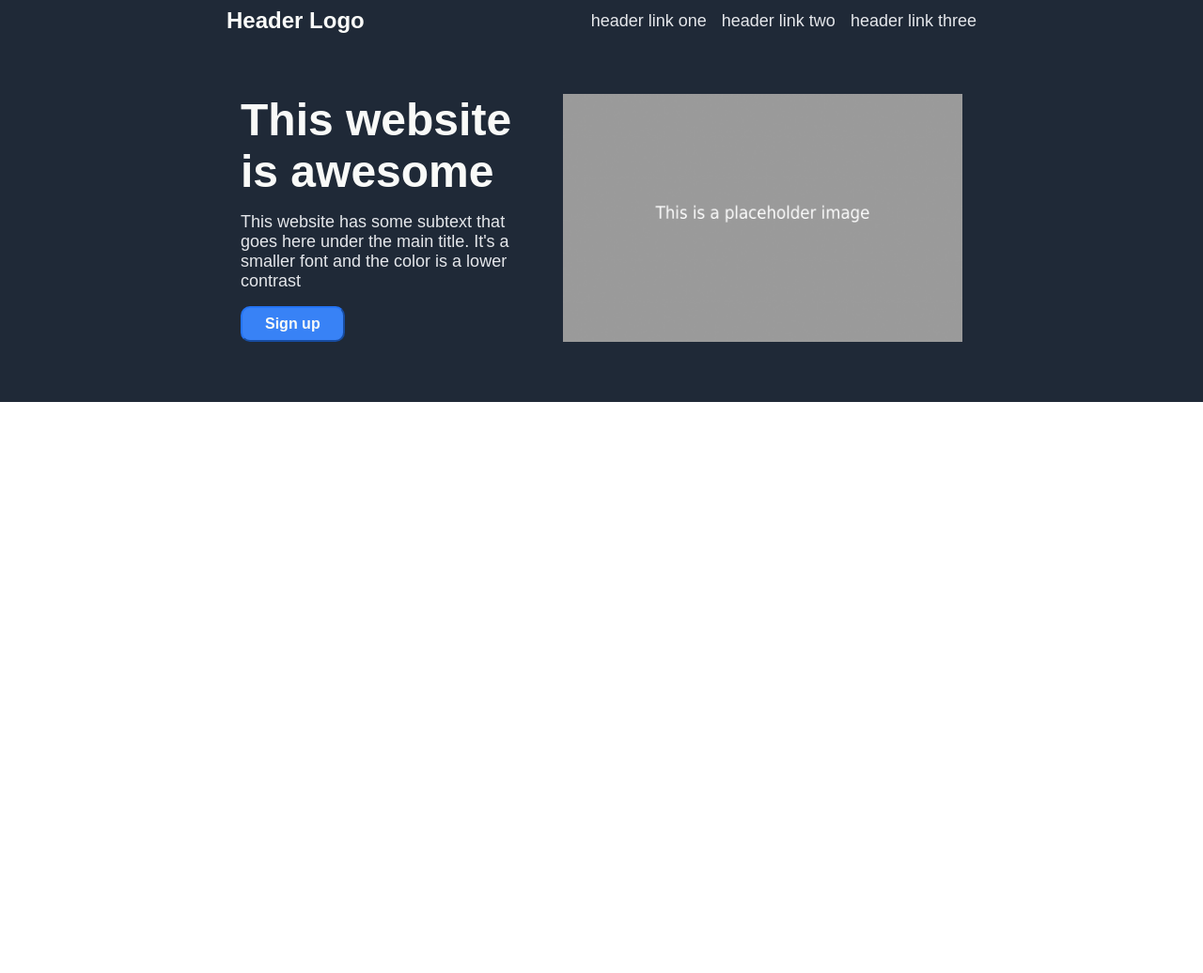
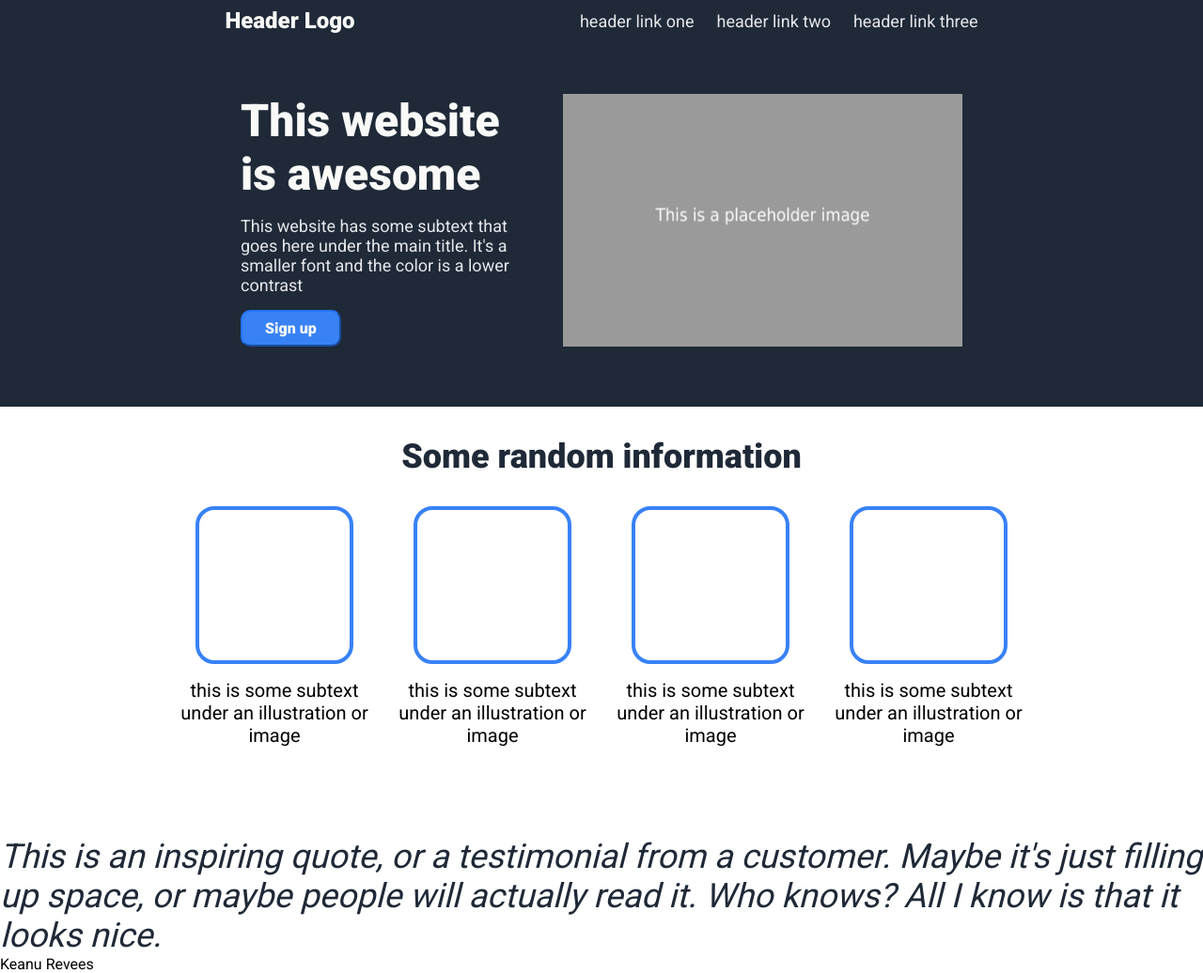
Before and after one commit to Istavro/landing-page, a plain HTML site: page index.html in a window 1280 px wide. Shown: the whole page at 94% size. Before the commit the page ends 800 px from the top, so only its background shows below. Drawn offline with Linux system fonts and the light colour scheme.

Commit message:
Finish info section

```diff
--- a/index.html
+++ b/index.html
@@ -10,9 +10,7 @@
 <body>
     <div class="hero">
         <div class="header">
-            <div class="logo">
-                Header Logo
-            </div>
+            <div class="logo">Header Logo</div>
             <ul>
                 <li><a href="#">header link one</a></li>
                 <li><a href="#">header link two</a></li>
@@ -28,8 +26,35 @@
             <img class="place-holder" src="./assets/place-holder.jpg" alt="This is a place holder image">
         </div>
     </div>
-    <div class="information"></div>
-    <div class="quote"></div>
+    <div class="information">
+        <div class="info-title">Some random information</div>
+        <div class="info-container">
+            <div class="card">
+                <div class="square"></div>
+                <p>this is some subtext under an illustration or image</p>
+            </div>
+
+            <div class="card">
+                <div class="square"></div>
+                <p>this is some subtext under an illustration or image</p>
+            </div>
+
+            <div class="card">
+                <div class="square"></div>
+                <p>this is some subtext under an illustration or image</p>
+            </div>
+
+            <div class="card">
+                <div class="square"></div>
+                <p>this is some subtext under an illustration or image</p>
+            </div>
+        </div>
+    </div>
+
+    <div class="quote-container">
+        <p class="quote">This is an inspiring quote, or a testimonial from a customer. Maybe it's just filling up space, or maybe people will actually read it. Who knows? All I know is that it looks nice.</p>
+        <div class="author">Keanu Revees</div>
+    </div>
     <div class="sign-up"></div>
     <div class="footer"></div>
 </body>
--- a/style.css
+++ b/style.css
@@ -1,5 +1,7 @@
+@import url('https://fonts.googleapis.com/css2?family=Roboto:wght@300;400;500;700;900&display=swap');
+
 * {
-    font-family: sans-serif;
+    font-family: Roboto, sans-serif;
     padding: 0;
     margin: 0;
 }
@@ -31,7 +33,7 @@ ul {
     list-style: none;
     margin: 0;
     padding: 0;
-    gap: 16px;
+    gap: 24px;
 }
 
 a {
@@ -73,3 +75,43 @@ button {
     background-color: #3882f6;
     color: #f9faf8;
 }
+
+.information {
+    text-align: center;
+}
+
+.info-title {
+    font-size: 36px;
+    font-weight: 900;
+    color: #1f2937;
+    padding: 32px;
+}
+
+.info-container {
+    display: flex;
+    justify-content: center;
+    gap: 32px;
+}
+
+.square {
+    border: 4px solid #3882F6;
+    border-radius: 20px;
+    width: 160px;
+    height: 160px;
+    margin-bottom: 16px;
+}
+
+.card {
+    max-width: 200px;
+    display: flex;
+    flex-direction: column;
+    align-items: center;
+    font-size: 20px;
+    padding-bottom: 96px;
+}
+
+.quote {
+    font-size: 36px;
+    font-style: italic;
+    color: #1f2937;
+}
```
